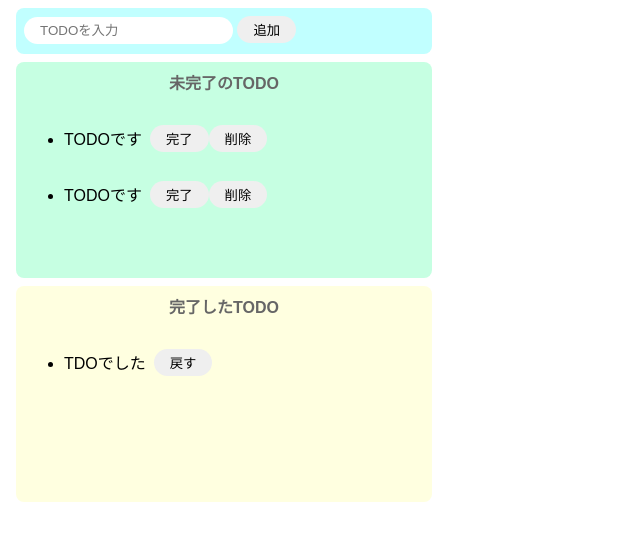
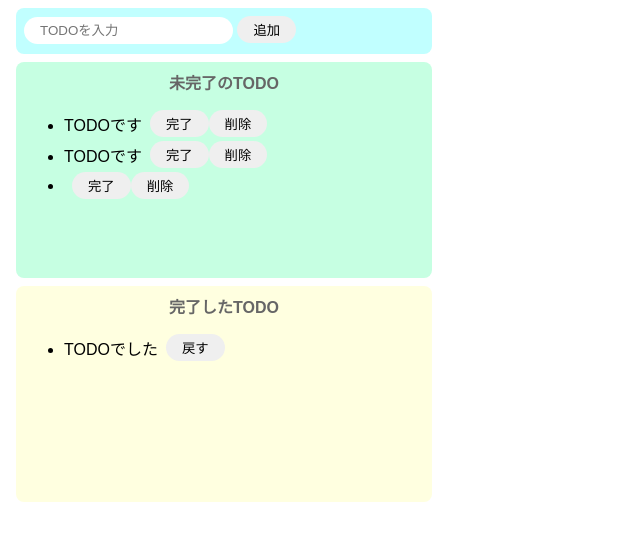
Before and after one commit to panda19950419/todoapp_javascript, a website built with Parcel: page index.html in a window 1280 px wide. Both pictures are taken after a click on the button "追加". Shown: the whole page, without its empty margins (0-640 px from the left). Built offline with nearby package versions, Linux system fonts and the light colour scheme.

Commit message:
テキストボックス、完了・削除ボタンの機能追加

```diff
--- a/index.html
+++ b/index.html
@@ -7,39 +7,31 @@
 
   <body>
     <div class="input-area">
-      <input placeholder="TODOを入力" />
-      <button>追加</button>
+      <input id="add-text" placeholder="TODOを入力" />
+      <button id="add-button">追加</button>
     </div>
-
     <div class="incomplete-area">
       <p class="title">未完了のTODO</p>
-      <ul>
-        <li>
+      <ul id="incomplete-list">
         <div class="list-row">
-            <p>TODOです</p>
+          <li>TODOです</li>
           <button>完了</button>
           <button>削除</button>
         </div>
-        </li>
-        <li>
         <div class="list-row">
-            <p>TODOです</p>
+          <li>TODOです</li>
           <button>完了</button>
           <button>削除</button>
         </div>
-        </li>
       </ul>
     </div>
-
     <div class="complete-area">
       <p class="title">完了したTODO</p>
       <ul>
-        <li>
         <div class="list-row">
-            <p>TDOでした</p>
+          <li>TODOでした</li>
           <button>戻す</button>
         </div>
-        </li>
       </ul>
     </div>
     <script src="src/index.js"></script>
--- a/src/index.js
+++ b/src/index.js
@@ -1 +1,41 @@
 import "./styles.css";
+
+const onClickAdd = () => {
+  // テキストボックスの値を取得し、初期化する
+  const inputText = document.getElementById("add-text").value;
+  document.getElementById("add-text").value = "";
+
+  // div生成
+  const div = document.createElement("div");
+  div.className = "list-row";
+
+  // liタグ生成
+  const li = document.createElement("li");
+  li.innerText = inputText;
+
+  // button(完了)タグ生成
+  const completeButton = document.createElement("button");
+  completeButton.innerText = "完了";
+  completeButton.addEventListener("click", () => {
+    alert("完了");
+  });
+
+  // button(削除)タグ生成
+  const deleteButton = document.createElement("button");
+  deleteButton.innerText = "削除";
+  deleteButton.addEventListener("click", () => {
+    alert("削除");
+  });
+
+  //divタグの子要素に各要素を設定
+  div.appendChild(li);
+  div.appendChild(completeButton);
+  div.appendChild(deleteButton);
+
+  // 未完了リストに追加
+  document.getElementById("incomplete-list").appendChild(div);
+};
+
+document
+  .getElementById("add-button")
+  .addEventListener("click", () => onClickAdd());
--- a/src/styles.css
+++ b/src/styles.css
@@ -21,7 +21,7 @@ button:hover {
   cursor: pointer;
 }
 
-p {
+li {
   margin-right: 8px;
 }
 
@@ -62,4 +62,5 @@ p {
 .list-row {
   display: flex;
   align-items: center;
+  padding-bottom: 4px;
 }
```
Lines whose indentation alone changed are shown as unchanged.
